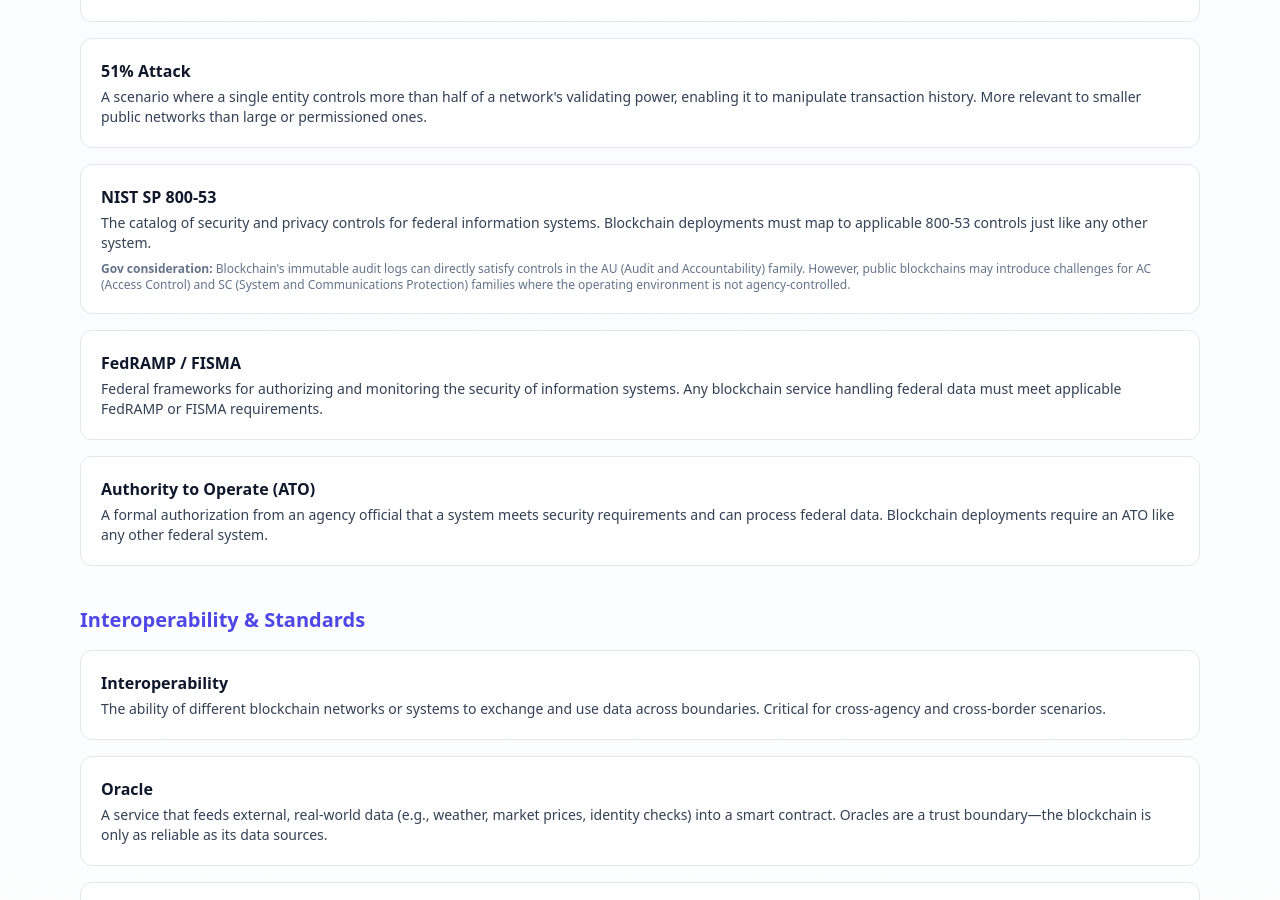
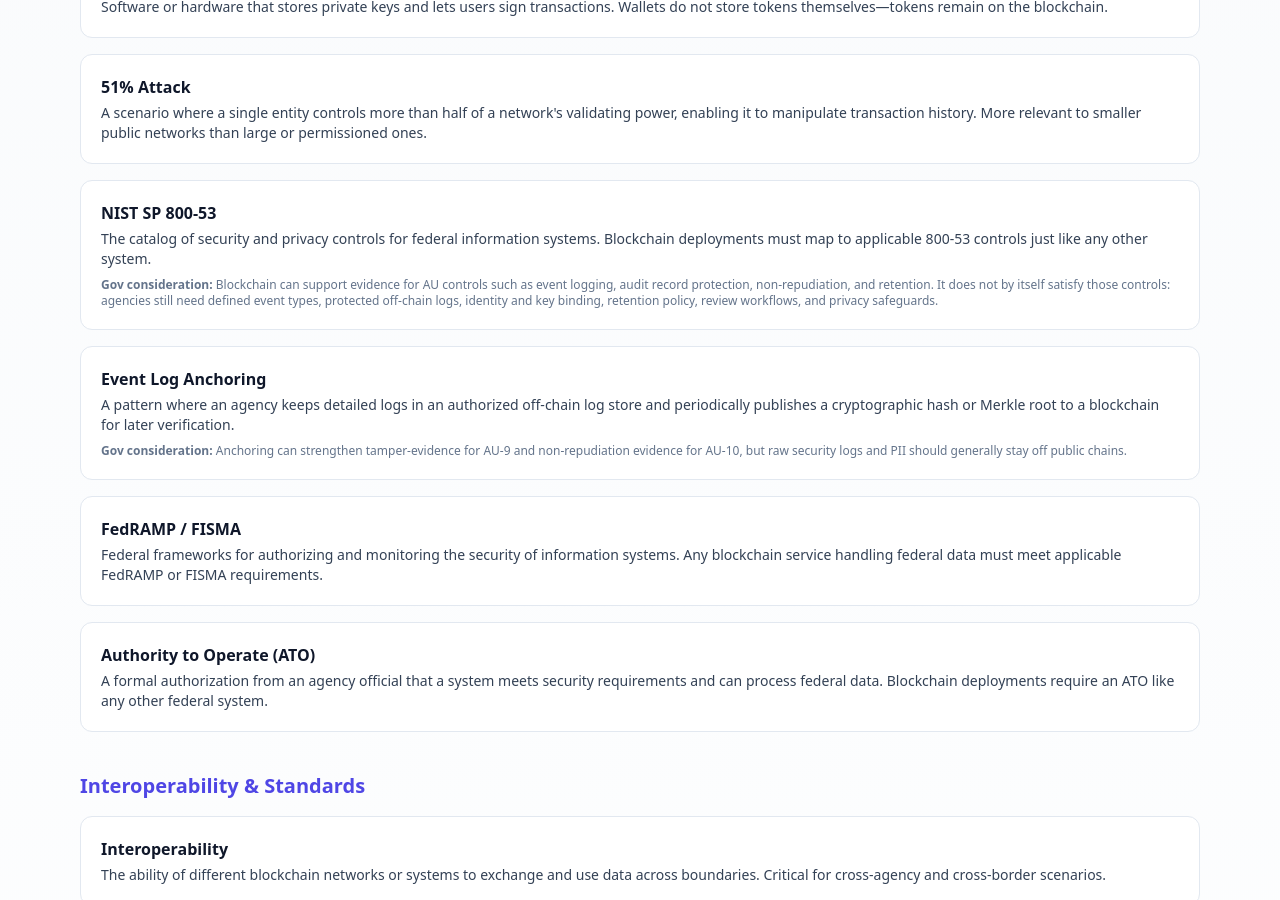
Before and after one commit to blockchain-working-group/agendas, a Jekyll site: the page built from docs/glossary.html, in a window 1280 px wide and 900 px high, scrolled down 3229 px. Built offline with Jekyll 4.4.1, drawn with Linux system fonts in a browser that asks for light colours; nearby versions of some CDN libraries; some of the changed text lies outside the part shown.

```diff
--- a/docs/glossary.html
+++ b/docs/glossary.html
@@ -43,7 +43,7 @@ main_class: space-y-10
     </div>
     <div class="rounded-xl border border-slate-200 bg-white p-5">
       <dt class="font-semibold">Immutability</dt>
-      <dd class="mt-1 text-sm text-slate-700">The property that once data is recorded on the chain it cannot be altered or deleted. In practice, "practical immutability" is a more accurate term—data can theoretically be changed if a majority of nodes collude.</dd>
+      <dd class="mt-1 text-sm text-slate-700">The property often claimed for blockchain records once they are committed. In practice, public chains are better described as tamper-evident and tamper-resistant: recent blocks can be reorganized, and sufficiently powerful collusion or governance action can alter history.</dd>
     </div>
   </dl>
 </section>
@@ -55,7 +55,7 @@ main_class: space-y-10
     <div class="rounded-xl border border-slate-200 bg-white p-5">
       <dt class="font-semibold">Public (Permissionless) Network</dt>
       <dd class="mt-1 text-sm text-slate-700">A blockchain anyone can join, read, and write to without approval (e.g., Bitcoin, Ethereum). Offers maximum transparency but limited control over participants.</dd>
-      <dd class="mt-2 text-xs text-slate-500"><strong>Gov consideration:</strong> Public networks raise questions about data sovereignty, FISMA compliance, and the ability to meet FedRAMP requirements for the underlying infrastructure.</dd>
+      <dd class="mt-2 text-xs text-slate-500"><strong>Gov consideration:</strong> Public networks raise questions about data sovereignty, FISMA compliance, audit finality, and the ability to meet FedRAMP requirements for infrastructure the agency does not operate.</dd>
     </div>
     <div class="rounded-xl border border-slate-200 bg-white p-5">
       <dt class="font-semibold">Private (Permissioned) Network</dt>
@@ -141,7 +141,12 @@ main_class: space-y-10
     <div class="rounded-xl border border-slate-200 bg-white p-5">
       <dt class="font-semibold">NIST SP 800-53</dt>
       <dd class="mt-1 text-sm text-slate-700">The catalog of security and privacy controls for federal information systems. Blockchain deployments must map to applicable 800-53 controls just like any other system.</dd>
-      <dd class="mt-2 text-xs text-slate-500"><strong>Gov consideration:</strong> Blockchain's immutable audit logs can directly satisfy controls in the AU (Audit and Accountability) family. However, public blockchains may introduce challenges for AC (Access Control) and SC (System and Communications Protection) families where the operating environment is not agency-controlled.</dd>
+      <dd class="mt-2 text-xs text-slate-500"><strong>Gov consideration:</strong> Blockchain can support evidence for AU controls such as event logging, audit record protection, non-repudiation, and retention. It does not by itself satisfy those controls: agencies still need defined event types, protected off-chain logs, identity and key binding, retention policy, review workflows, and privacy safeguards.</dd>
+    </div>
+    <div class="rounded-xl border border-slate-200 bg-white p-5">
+      <dt class="font-semibold">Event Log Anchoring</dt>
+      <dd class="mt-1 text-sm text-slate-700">A pattern where an agency keeps detailed logs in an authorized off-chain log store and periodically publishes a cryptographic hash or Merkle root to a blockchain for later verification.</dd>
+      <dd class="mt-2 text-xs text-slate-500"><strong>Gov consideration:</strong> Anchoring can strengthen tamper-evidence for AU-9 and non-repudiation evidence for AU-10, but raw security logs and PII should generally stay off public chains.</dd>
     </div>
     <div class="rounded-xl border border-slate-200 bg-white p-5">
       <dt class="font-semibold">FedRAMP / FISMA</dt>
```
Also changed, not shown: docs/index.html (+24 -4 lines), .github/ISSUE_TEMPLATE/agenda-update.yaml (added), .github/ISSUE_TEMPLATE/case-study.yaml (added), .github/ISSUE_TEMPLATE/project-proposal.yaml, .github/ISSUE_TEMPLATE/share-resource.yaml (added), .github/ISSUE_TEMPLATE/speaker-proposal.yaml, .github/ISSUE_TEMPLATE/topic-proposal.yaml.
